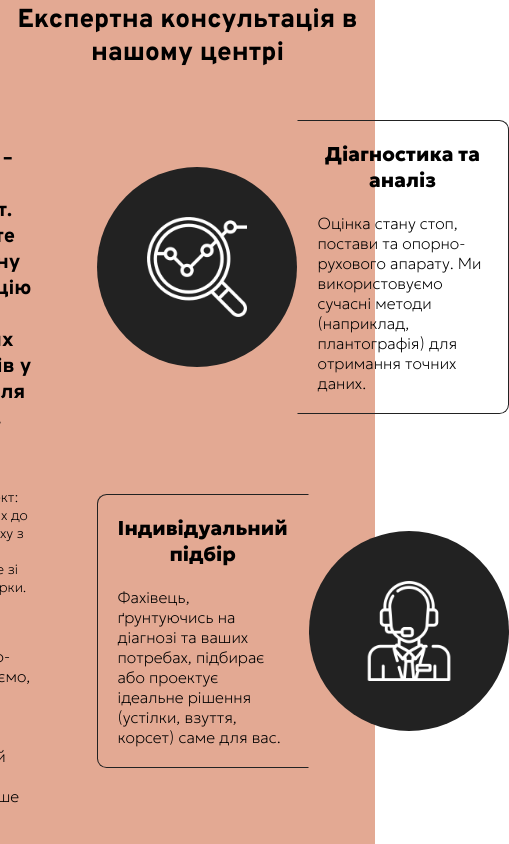
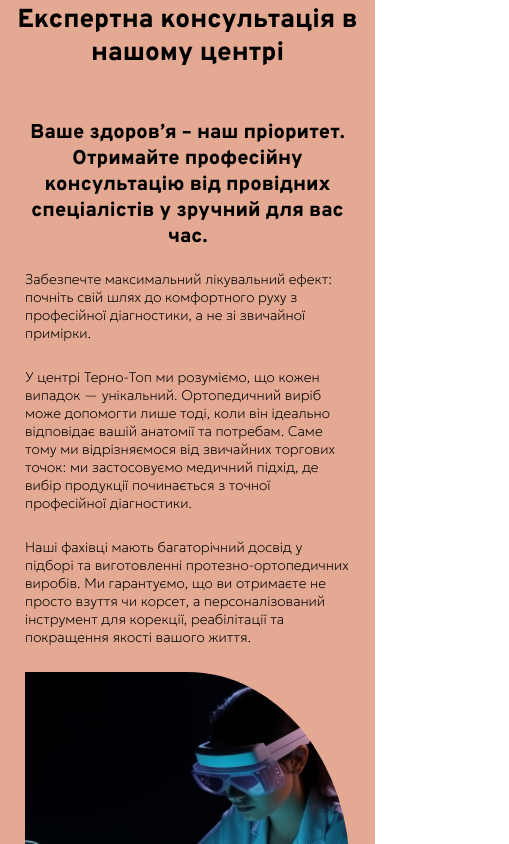
Before and after one commit to Everdarkk/terno-top, a Next.js app: page /home in a window 390 px wide. Shown: the part 2160-3004 px from the top of the page, 509 px wide, since content can reach past the window. Built offline with nearby package versions, Linux system fonts and the light colour scheme; a web font is replaced by a local one.

Commit message:
Responsive styles for HomeConsulting added

```diff
--- a/src/lib/data/consulting.ts
+++ b/src/lib/data/consulting.ts
@@ -1,3 +1,10 @@
+type PerkType = {
+    title: string,
+    text: string,
+    imgSrc: string,
+    side: 'left' | 'right'
+}
+
 export const list = {
     titlePar: 'Забезпечте максимальний лікувальний ефект: почніть свій шлях до комфортного руху з професійної діагностики, а не зі звичайної примірки.',
 
@@ -6,7 +13,7 @@ export const list = {
     secondPar: 'Наші фахівці мають багаторічний досвід у підборі та виготовленні протезно-ортопедичних виробів. Ми гарантуємо, що ви отримаєте не просто взуття чи корсет, а персоналізований інструмент для корекції, реабілітації та покращення якості вашого життя.',
 }
 
-export const perks = [
+export const perks: PerkType[] = [
     {
         title: 'Діагностика та аналіз',
         text: 'Оцінка стану стоп, постави та опорно-рухового апарату. Ми використовуємо сучасні методи (наприклад, плантографія) для отримання точних даних.',
--- a/src/styles/ConsultCard.module.css
+++ b/src/styles/ConsultCard.module.css
@@ -2,6 +2,7 @@
     /* background-color: lightcoral; */
     display: flex;
     place-content: center;
+    padding: 1.25rem;
 }
 
 /* IMAGE */
@@ -12,14 +13,12 @@
     justify-content: center;
     align-items: center;
     border-radius: 50%;
-    max-width: 200px;
-    max-height: 200px;
-    padding: 3.25rem;
+    max-width: 12.5rem;
+    max-height: 12.5rem;
+    padding: var(--text-title);
 }
 .image {
     filter: invert();
-    max-width: 100px;
-    max-height: 100px;
 }
 
 /* CONTENT */
@@ -56,3 +55,11 @@
     text-align: center;
     font-size: var(--text-header);
 }
+
+/* BREAKPOINTS */
+@media (max-width: 1400px) {
+    .image {
+        width: 75px;
+        height: 75px;
+    }
+}
--- a/src/styles/HomeConsulting.module.css
+++ b/src/styles/HomeConsulting.module.css
@@ -26,6 +26,7 @@
     display: flex;
     gap: 2.5rem;
     justify-content: center;
+    align-items: center;
 }
 
 /* LEFT SIDE */
@@ -35,7 +36,7 @@
     flex-direction: column;
     max-width: 37.5rem;
     padding-inline: 1.563rem;
-    gap: 3.125rem;
+    gap: var(--text-title);
 }
 
 /* HEADER */
@@ -59,7 +60,10 @@
 .textWrap {
     display: flex;
     flex-direction: column;
-    gap: 1.875rem;
+    gap: var(--text-title);
+}
+.textWrap p {
+    font-size: var(--text-p);
 }
 
 /* IMAGE */
@@ -116,3 +120,11 @@
         1px 1px 0 #22222290;
     transition: all 0.1s ease-in-out;
 }
+
+/* BREAKPOINTS */
+
+@media (max-width: 1080px) {
+    .infoWrap {
+        flex-direction: column;
+    }
+}
```
